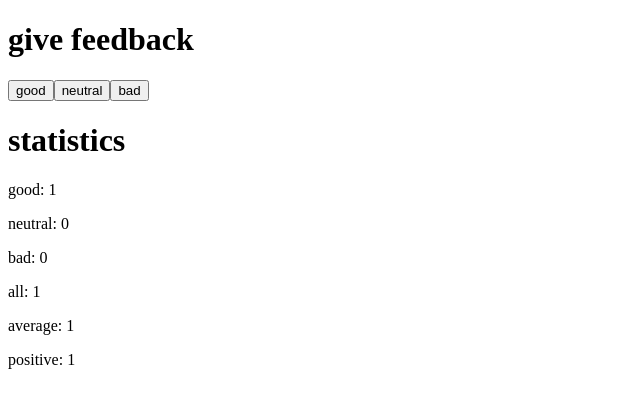
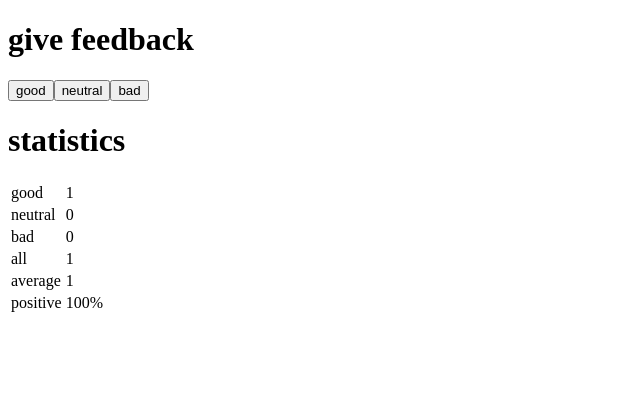
Before and after one commit to JCRD05/FullStackOpen, a React (Vite) app in the folder part1/unicafe/: page / in a window 1280 px wide. Both pictures are taken after a click on the button "good". Shown: the top 408 px of the page, without its empty margins (0-640 px from the left). Built offline with nearby package versions, Linux system fonts and the light colour scheme.

Commit message:
exercise 1.11

```diff
--- a/part1/unicafe/src/App.jsx
+++ b/part1/unicafe/src/App.jsx
@@ -8,7 +8,7 @@
 
 const StatisticLine = ({text, value}) => {
   return (
-    <p>{text}: {value}</p>
+    <><td>{text}</td><td>{value}</td></>
   )
 }
 
@@ -25,12 +25,16 @@
   return (
     <div>
       <h1>statistics</h1>
-      <StatisticLine text={'good'} value={good}></StatisticLine>
-      <StatisticLine text={'neutral'} value={neutral}></StatisticLine>
-      <StatisticLine text={'bad'} value={bad}></StatisticLine>
-      <StatisticLine text={'all'} value={good + neutral + bad}></StatisticLine>
-      <StatisticLine text={'average'} value={(good*1 + neutral*0 + bad*-1)/(good + neutral + bad)}></StatisticLine>
-      <StatisticLine text={'positive'} value={good/(good + neutral + bad)}></StatisticLine>
+      <table>
+        <tbody>
+          <tr><StatisticLine text={'good'} value={good}></StatisticLine></tr>
+          <tr><StatisticLine text={'neutral'} value={neutral}></StatisticLine></tr>
+          <tr><StatisticLine text={'bad'} value={bad}></StatisticLine></tr>
+          <tr><StatisticLine text={'all'} value={good + neutral + bad}></StatisticLine></tr>
+          <tr><StatisticLine text={'average'} value={(good*1 + neutral*0 + bad*-1)/(good + neutral + bad)}></StatisticLine></tr>
+          <tr><StatisticLine text={'positive'} value={(good/(good + neutral + bad)*100) + '%'}></StatisticLine></tr>
+        </tbody>
+      </table>
     </div>
   )
 }
```
